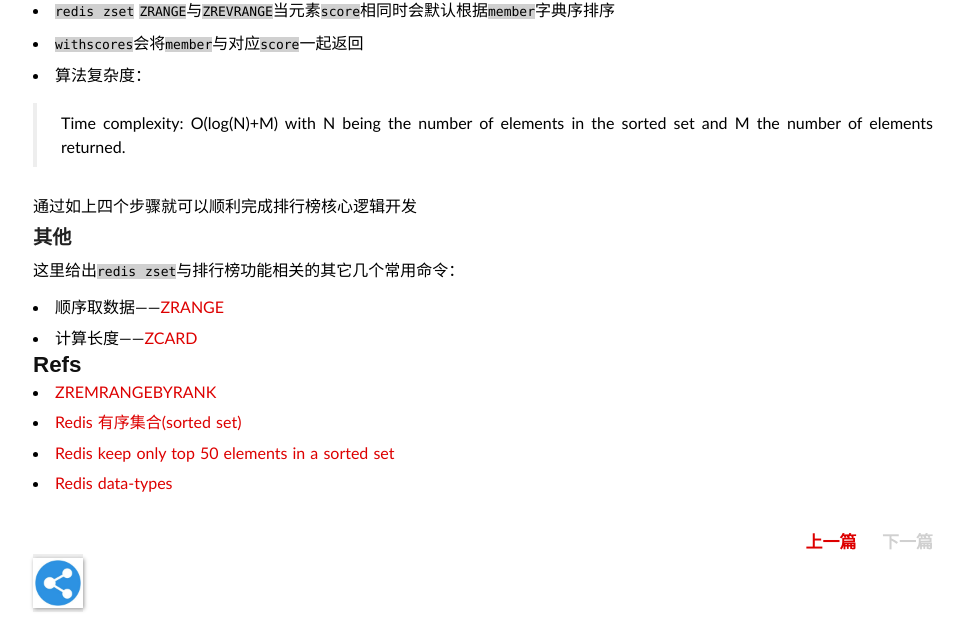
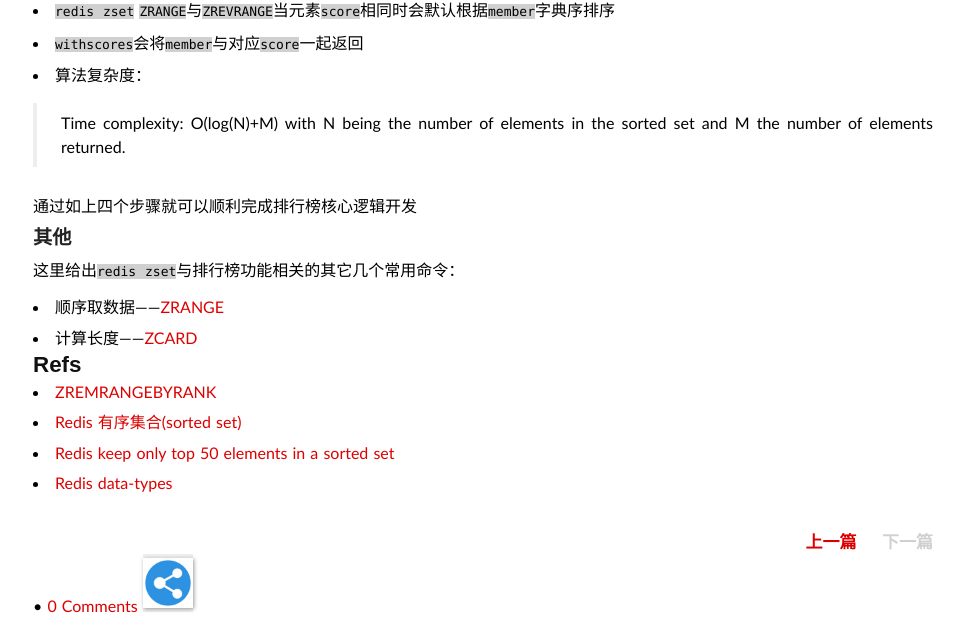
Before and after one commit to duyanghao/duyanghao.github.io, a Jekyll site: the page built from _posts/2018-12-6-redis-rank.md, in a window 1280 px wide and 900 px high, scrolled down 1545 px, cut to the strip 0-618 px from the top of the window. Shown: the whole strip, without its empty margins (157-1121 px from the left). Built offline with Jekyll 4.4.1, drawn with Linux system fonts in a browser that asks for light colours; some web fonts are replaced; comment, search, counter and statistics services are not loaded.

Commit message:
添加评论插件
Signed-off-by: duyanghao <1294057873@qq.com>

```diff
--- a/_layouts/default.html
+++ b/_layouts/default.html
@@ -49,5 +49,6 @@
     </footer>
 
     </div>
+    <script id="dsq-count-scr" src="//duyanghao.disqus.com/count.js" async></script>
   </body>
 </html>
--- a/_layouts/post.html
+++ b/_layouts/post.html
@@ -35,9 +35,9 @@ layout: default
 	<a {% if page.next %} href="{{ page.next.url }}" class="pageNav"{% endif %} {% unless page.next %} class="pageNavInvalid" {% endunless %} >下一篇</a>
 </span>
 </section>
+{% if page.comments %} • <a href="https://duyanghao.github.io{{ page.url }}#disqus_thread">0 Comments</a>{% endif %}
 {% include jiathis.md %}
 {% include httpsshare.md %}
-{% include comments.md %}
 {% include disqus.html %}
 {% include baidutongji.md %}
 {% include googleanalytics.md %}
--- a/index.html
+++ b/index.html
@@ -54,3 +54,5 @@ layout: page
   {% endif %}
   (共{{ paginator.total_posts }}篇)
 </div>
+
+<a href="https://duyanghao.github.io{{ post.url }}#disqus_thread">0 Comments</a>
```
